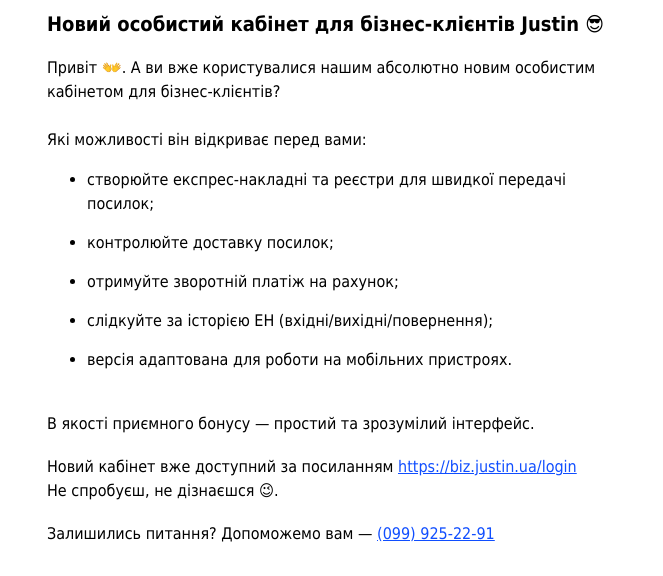
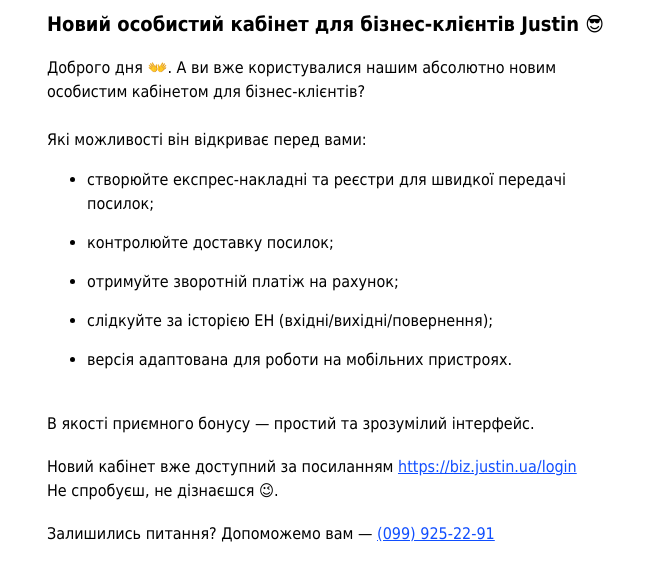
Before and after one commit to unicorn37/Unicorn, a plain HTML site: page index.html in a window 1280 px wide. Shown: the part 345-921 px from the top of the page, without its empty margins (308-971 px from the left). Drawn offline with Linux system fonts and the light colour scheme.

Commit message:
Update index.html

```diff
--- a/index.html
+++ b/index.html
@@ -131,7 +131,7 @@ td .es-button-border-2:hover {
                       <td align="left" style="padding:0;Margin:0;padding-bottom:5px"><h2 style="Margin:0;line-height:24px;mso-line-height-rule:exactly;font-family:tahoma, verdana, segoe, sans-serif;font-size:20px;font-style:normal;font-weight:bold;color:#000000">Новий особистий кабінет для бізнес-клієнтів Justin 😎</h2></td>
                      </tr>
                      <tr style="border-collapse:collapse">
-                      <td align="left" style="padding:0;Margin:0;padding-top:15px;padding-bottom:30px"><p style="Margin:0;-webkit-text-size-adjust:none;-ms-text-size-adjust:none;mso-line-height-rule:exactly;font-family:tahoma, verdana, segoe, sans-serif;line-height:24px;color:#000000;font-size:16px">Привіт 👐. А ви вже користувалися нашим абсолютно новим особистим кабінетом для бізнес-клієнтів?<br><br></p><p style="Margin:0;-webkit-text-size-adjust:none;-ms-text-size-adjust:none;mso-line-height-rule:exactly;font-family:tahoma, verdana, segoe, sans-serif;line-height:24px;color:#000000;font-size:16px">Які можливості він відкриває перед вами:</p>
+                      <td align="left" style="padding:0;Margin:0;padding-top:15px;padding-bottom:30px"><p style="Margin:0;-webkit-text-size-adjust:none;-ms-text-size-adjust:none;mso-line-height-rule:exactly;font-family:tahoma, verdana, segoe, sans-serif;line-height:24px;color:#000000;font-size:16px">Доброго дня 👐. А ви вже користувалися нашим абсолютно новим особистим кабінетом для бізнес-клієнтів?<br><br></p><p style="Margin:0;-webkit-text-size-adjust:none;-ms-text-size-adjust:none;mso-line-height-rule:exactly;font-family:tahoma, verdana, segoe, sans-serif;line-height:24px;color:#000000;font-size:16px">Які можливості він відкриває перед вами:</p>
                        <ul style="font-size:16px;color:#000000">
                         <li style="margin-bottom:15px;-webkit-text-size-adjust:none;-ms-text-size-adjust:none;mso-line-height-rule:exactly;font-family:tahoma, verdana, segoe, sans-serif;line-height:24px;color:#000000;font-size:16px">створюйте експрес-накладні та реєстри для швидкої передачі посилок;</li>
                         <li style="margin-bottom:15px;-webkit-text-size-adjust:none;-ms-text-size-adjust:none;mso-line-height-rule:exactly;font-family:tahoma, verdana, segoe, sans-serif;line-height:24px;color:#000000;font-size:16px">контролюйте доставку посилок;</li>
```
